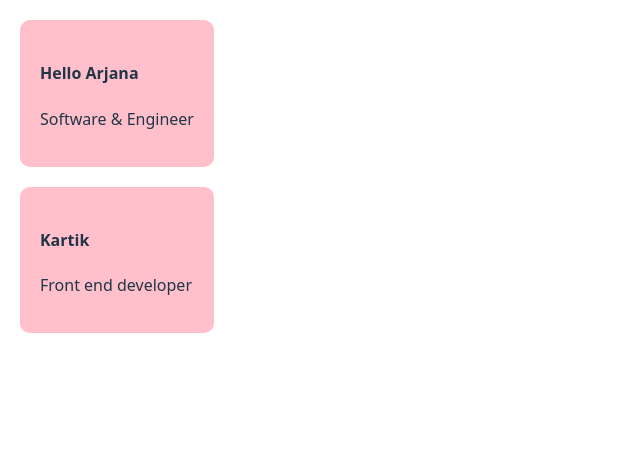
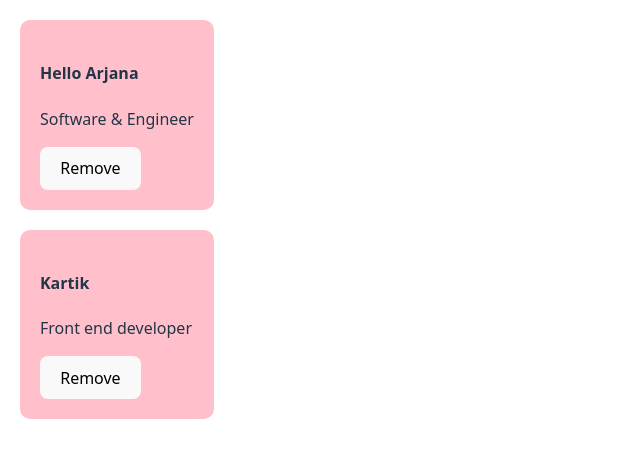
Before and after one commit to Arjana12345/first-react-vite, a React (Vite) app: page / in a window 1280 px wide. Shown: the top 458 px of the page, without its empty margins (0-640 px from the left). Built offline with nearby package versions, Linux system fonts and the light colour scheme.

Commit message:
A button added

```diff
--- a/src/components/card.jsx
+++ b/src/components/card.jsx
@@ -12,6 +12,7 @@ const card = (props) => {
                 <div className="card" key={idx}>
                     <h4><b>{userOne.user}</b></h4>
                     <p>{userOne.designation}</p>
+                    <button>Remove</button>
                 </div>
                 )
             )
```
